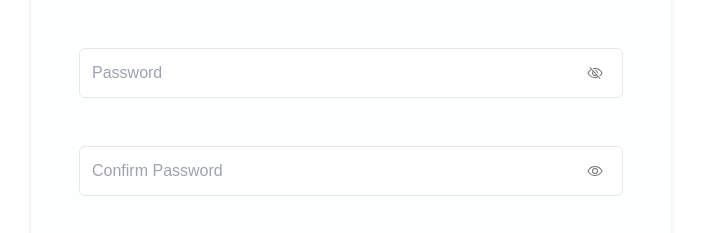
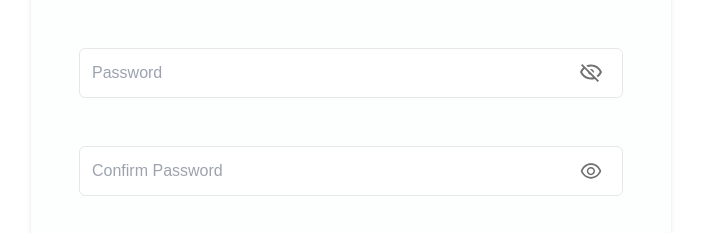
Before and after one commit to vantan-project/suntory-front, a Next.js app: page /sign-up in a window 1280 px wide. Both pictures are taken after a click on the element 884 px from the left and 493 px from the top of the page. Shown: the part 420-653 px from the top of the page, without its empty margins (289-990 px from the left). Built offline with nearby package versions, Linux system fonts and the light colour scheme.

Commit message:
アイコンの名前小文字、目のアイコン

```diff
--- a/src/app/login/page.tsx
+++ b/src/app/login/page.tsx
@@ -4,8 +4,9 @@ import Cookies from "js-cookie";
 import Image from "next/image";
 import { useRouter } from "next/navigation";
 import { useState } from "react";
-import { Eye, EyeSlash } from "@phosphor-icons/react";
 import Link from "next/link";
+import EyeClose from "@/components/icons/eye-close";
+import EyeOpen from "@/components/icons/eye-open";
 
 export default function Login() {
   const router = useRouter();
@@ -58,7 +59,7 @@ export default function Login() {
               className="absolute right-3 inset-y-0 flex items-center justify-center cursor-pointer"
               onClick={() => setShowPassword(!showPassword)}
             >
-              {showPassword ? <EyeSlash /> : <Eye />}
+              {showPassword ? <EyeClose /> : <EyeOpen />}
             </div>
           </div>
 
--- a/src/app/sign-up/page.tsx
+++ b/src/app/sign-up/page.tsx
@@ -1,6 +1,7 @@
 "use client";
 import { AuthSignUp } from "@/api/AuthSignUp";
-import { Eye, EyeSlash } from "@phosphor-icons/react";
+import EyeClose from "@/components/icons/eye-close";
+import EyeOpen from "@/components/icons/eye-open";
 import Cookies from "js-cookie";
 import Image from "next/image";
 import Link from "next/link";
@@ -67,7 +68,7 @@ export default function SignUp() {
               className="absolute right-3 top-1/2 transform -translate-y-1/2 cursor-pointer p-2"
               onClick={() => setShowPassword(!showPassword)}
             >
-              {showPassword ? <EyeSlash /> : <Eye />}
+              {showPassword ? <EyeClose /> : <EyeOpen />}
             </div>
           </div>
           <div className="relative">
@@ -82,7 +83,7 @@ export default function SignUp() {
               className="absolute right-3 top-1/2 transform -translate-y-1/2 cursor-pointer p-2"
               onClick={() => setShowConfirmPassword(!showConfirmPassword)}
             >
-              {showConfirmPassword ? <EyeSlash /> : <Eye />}
+              {showConfirmPassword ? <EyeClose /> : <EyeOpen />}
             </div>
           </div>
 
--- /dev/null
+++ b/src/components/icons/eye-close.tsx
@@ -0,0 +1,16 @@
+export default function EyeClose() {
+  return (
+    <svg
+      width="24"
+      height="24"
+      viewBox="0 0 24 24"
+      fill="none"
+      xmlns="http://www.w3.org/2000/svg"
+    >
+      <path
+        d="M2 4.27L3.28 3L20 19.72L18.73 21L15.65 17.92C14.5 18.3 13.28 18.5 12 18.5C7 18.5 2.73 15.39 1 11C1.69 9.24 2.79 7.69 4.19 6.46L2 4.27ZM12 8C12.7956 8 13.5587 8.31607 14.1213 8.87868C14.6839 9.44129 15 10.2044 15 11C15.0005 11.3406 14.943 11.6787 14.83 12L11 8.17C11.3213 8.05698 11.6594 7.99949 12 8ZM12 3.5C17 3.5 21.27 6.61 23 11C22.1834 13.0729 20.7966 14.8723 19 16.19L17.58 14.76C18.9629 13.8034 20.0783 12.5091 20.82 11C20.0117 9.34987 18.7565 7.95963 17.1974 6.98735C15.6382 6.01508 13.8375 5.49976 12 5.5C10.91 5.5 9.84 5.68 8.84 6L7.3 4.47C8.74 3.85 10.33 3.5 12 3.5ZM3.18 11C3.98835 12.6501 5.24345 14.0404 6.80264 15.0126C8.36182 15.9849 10.1625 16.5002 12 16.5C12.69 16.5 13.37 16.43 14 16.29L11.72 14C11.0242 13.9254 10.3748 13.6149 9.87997 13.12C9.38512 12.6252 9.07458 11.9758 9 11.28L5.6 7.87C4.61 8.72 3.78 9.78 3.18 11Z"
+        fill="#707070"
+      />
+    </svg>
+  );
+}
--- /dev/null
+++ b/src/components/icons/eye-open.tsx
@@ -0,0 +1,16 @@
+export default function EyeOpen() {
+  return (
+    <svg
+      width="24"
+      height="24"
+      viewBox="0 0 24 24"
+      fill="none"
+      xmlns="http://www.w3.org/2000/svg"
+    >
+      <path
+        d="M22.0827 11.3953C19.8608 6.71484 16.5022 4.35938 11.9999 4.35938C7.4952 4.35938 4.13895 6.71484 1.91708 11.3977C1.82796 11.5864 1.78174 11.7925 1.78174 12.0012C1.78174 12.2099 1.82796 12.416 1.91708 12.6047C4.13895 17.2852 7.49755 19.6406 11.9999 19.6406C16.5046 19.6406 19.8608 17.2852 22.0827 12.6023C22.2632 12.2227 22.2632 11.782 22.0827 11.3953ZM11.9999 17.9531C8.21942 17.9531 5.45145 16.0359 3.49911 12C5.45145 7.96406 8.21942 6.04688 11.9999 6.04688C15.7804 6.04688 18.5483 7.96406 20.5007 12C18.5507 16.0359 15.7827 17.9531 11.9999 17.9531ZM11.9061 7.875C9.62802 7.875 7.78114 9.72188 7.78114 12C7.78114 14.2781 9.62802 16.125 11.9061 16.125C14.1843 16.125 16.0311 14.2781 16.0311 12C16.0311 9.72188 14.1843 7.875 11.9061 7.875ZM11.9061 14.625C10.4554 14.625 9.28114 13.4508 9.28114 12C9.28114 10.5492 10.4554 9.375 11.9061 9.375C13.3569 9.375 14.5311 10.5492 14.5311 12C14.5311 13.4508 13.3569 14.625 11.9061 14.625Z"
+        fill="#707070"
+      />
+    </svg>
+  );
+}
```
Also changed, not shown: src/components/footer.tsx (+4 -5 lines), src/components/icons/add-my-set.tsx (renamed from src/components/icons/AddMySet.tsx), src/components/icons/gear.tsx (renamed from src/components/icons/Gear.tsx), src/components/icons/house.tsx (renamed from src/components/icons/House.tsx), src/components/icons/my-set.tsx (renamed from src/components/icons/MySet.tsx).
